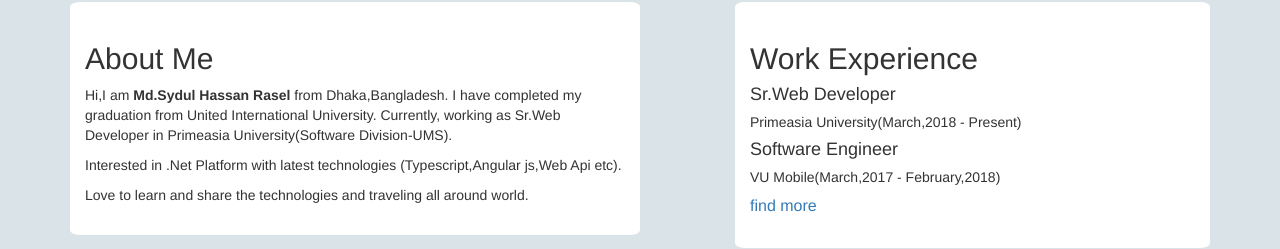
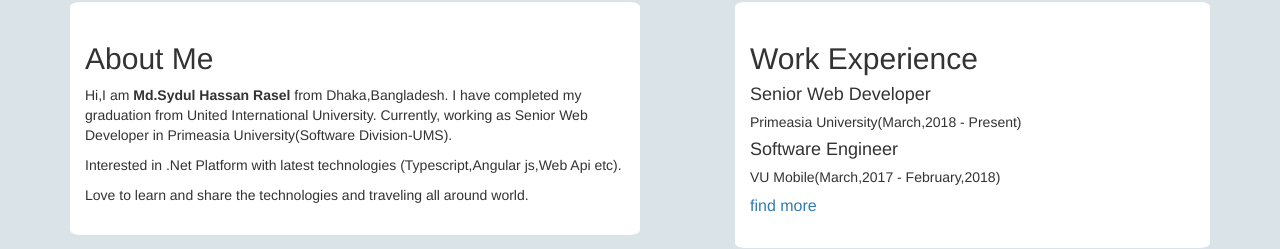
Before and after one commit to msraselhassan/msraselhassan.github.io, a plain HTML site: page index.html in a window 1280 px wide. Shown: the part 178-427 px from the top of the page. Drawn offline with nearby package versions, Linux system fonts and the light colour scheme.

Commit message:
Update index.html

```diff
--- a/index.html
+++ b/index.html
@@ -114,7 +114,7 @@
             <div class=" col col-md-6" style="background-color:#FFFFFF;border-radius:2%;">
                 &nbsp;
                 <h2>About Me</h2>
-                <p>Hi,I am <strong>Md.Sydul Hassan Rasel</strong> from Dhaka,Bangladesh. I have completed my graduation from United International University. Currently, working as Sr.Web Developer in Primeasia University(Software Division-UMS).</p>
+                <p>Hi,I am <strong>Md.Sydul Hassan Rasel</strong> from Dhaka,Bangladesh. I have completed my graduation from United International University. Currently, working as Senior Web Developer in Primeasia University(Software Division-UMS).</p>
                 <p>Interested in .Net Platform with latest technologies (Typescript,Angular js,Web Api etc).</p>
                 <p>Love to learn and share the technologies and  traveling all around world.</p>
 
@@ -127,7 +127,7 @@
             <div class="col col-md-5" style="background-color:#FFFFFF;border-radius:2%;">
                 &nbsp;
                 <h2>Work Experience</h2>
-                <h4>Sr.Web Developer</h4>
+                <h4>Senior Web Developer</h4>
                 <h5>Primeasia University(March,2018 - Present)</h5>
 
                 <h4>Software Engineer</h4>
```
